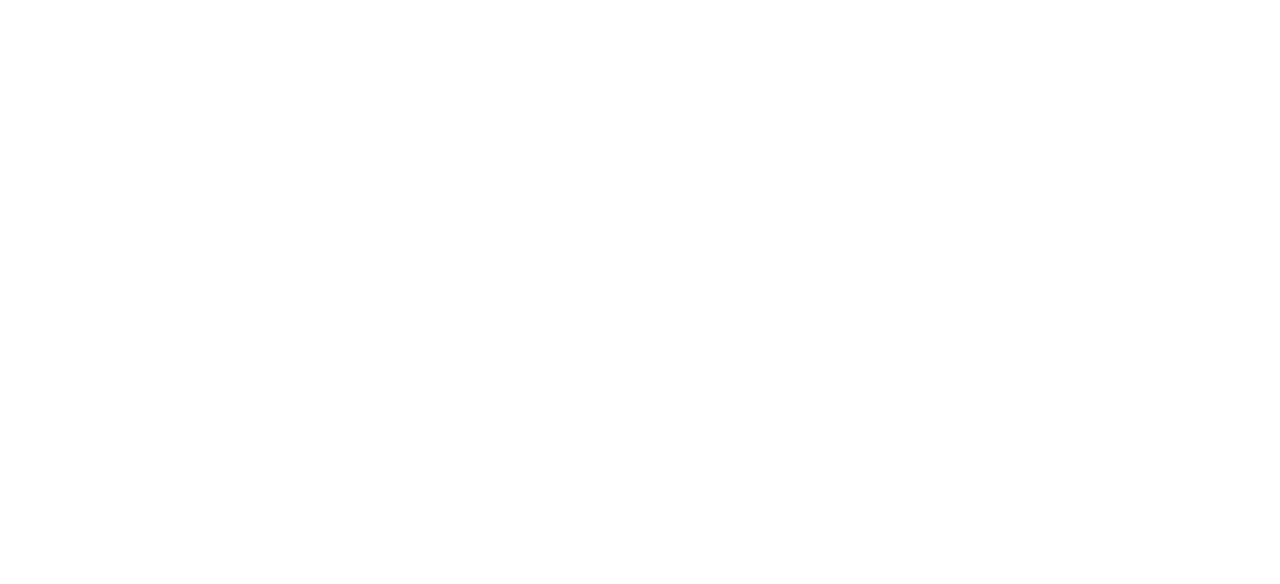
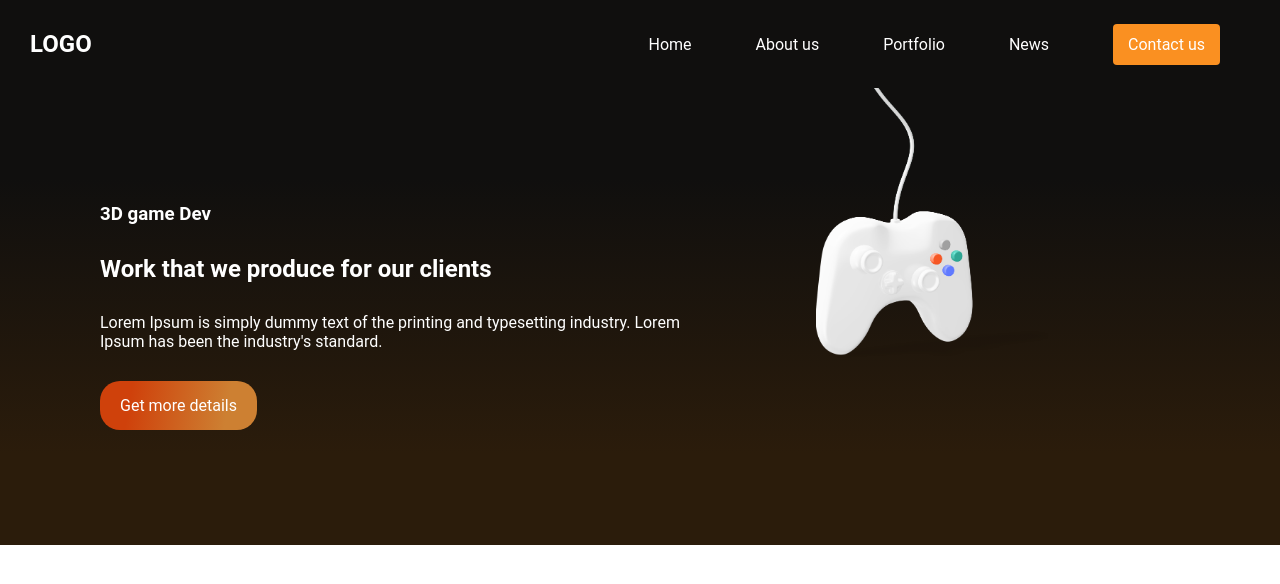
Before and after one commit to sigmapng/DUT-Front-end-gaming-platform, a plain HTML site: page index.html in a window 1280 px wide. Drawn offline with Linux system fonts and the light colour scheme.

Commit message:
finished header

```diff
--- a/css/general.css
+++ b/css/general.css
@@ -1,8 +1,14 @@
 :root {
-  --general-bg: rgb(249, 247, 244);
-  --bg-darker: rgb(244, 241, 234);
-  --word-emphasis-bg: #c1c3a0dc;
-  --selection-color: rgba(97, 111, 85, 0.56);
+  --general-bg: rgb(16, 15, 14);
+  --bg-gradient: linear-gradient(180deg, rgba(16, 15, 14, 1) 20%, rgba(43, 28, 11, 1) 80%);
+  --hover-transition: 0.4s ease-in-out;
+  --main-text-color: #ffff;
+  --main-text-color-hover: #ffffff59;
+  --contacts-btn-color: rgb(250, 144, 33);
+  --contacts-btn-hover: rgba(250, 145, 33, 0.627);
+  --details-btn-color: rgb(207, 65, 11);
+  --details-btn-gradient: linear-gradient(100deg, rgba(207, 65, 11, 1) 20%, rgba(205, 128, 50, 1) 80%);
+  --details-bg-hover: linear-gradient(100deg, rgba(207, 65, 11, 0.6937368697478992) 20%, rgba(205, 128, 50, 0.6993391106442577) 80%);
 }
 
 * {
@@ -16,6 +22,7 @@ html {
 
 .container {
   background-color: var(--general-bg);
+  color: var(--main-text-color);
   width: 100vw;
   max-width: 2000px;
   display: flex;
@@ -30,3 +37,26 @@ html {
 img {
   width: 50%;
 }
+
+header {
+  width: 100%;
+  display: flex;
+  flex-direction: row;
+  align-items: center;
+  justify-content: space-between;
+}
+
+header nav, header h2 {
+  margin: 30px;
+}
+
+a {
+  list-style: none;
+  text-decoration: none;
+  color: var(--main-text-color);
+  transition: var(--hover-transition);
+}
+
+a:hover {
+  color: var(--main-text-color-hover);
+}
--- a/css/index.css
+++ b/css/index.css
@@ -0,0 +1,43 @@
+.nav-links a {
+  margin: 0 30px;
+}
+
+.contact-btn {
+  background-color: var(--contacts-btn-color);
+  padding: 11px 15px;
+  border-radius: 4px;
+}
+
+.contact-btn:hover {
+  background-color: var(--contacts-btn-hover);
+}
+
+.intro-part {
+  width: 100vw;
+  background: var(--bg-gradient);
+  display: flex;
+}
+
+.intro-text {
+  display: flex;
+  flex-direction: column;
+  justify-content: center;
+  align-items: flex-start;
+  margin: 100px;
+}
+
+.intro-text * {
+  margin: 15px 0;
+}
+
+.details-btn {
+  background-color: var(--details-btn-color);
+  background: var(--details-btn-gradient);
+  transition: var(--hover-transition);
+  padding: 15px 20px;
+  border-radius: 20px;
+}
+
+.details-btn:hover {
+  background: var(--details-bg-hover);
+}
--- a/index.html
+++ b/index.html
@@ -6,10 +6,38 @@
   <meta http-equiv="X-UA-Compatible" content="IE=edge">
   <meta name="viewport" content="width=device-width, initial-scale=1.0">
   <title>Gaming Platform</title>
+  <link rel="stylesheet" href="css/general.css">
+  <link rel="stylesheet" href="css/index.css">
 </head>
 
 <body>
-
+  <div class="container">
+    <header>
+      <h2>LOGO</h2>
+      <nav>
+        <ul class="nav-links">
+          <a href="" target="_blank">Home</a>
+          <a href="" target="_blank">About us</a>
+          <a href="" target="_blank">Portfolio</a>
+          <a href="" target="_blank">News</a>
+          <a href="" class="contact-btn" target="_blank">Contact us</a>
+        </ul>
+      </nav>
+    </header>
+    <div class="intro-part">
+      <div class="intro-text">
+        <h3>3D game Dev</h3>
+        <h2>Work that we produce for our clients</h2>
+        <p>Lorem Ipsum is simply dummy text of the printing and typesetting industry. Lorem Ipsum has been the
+          industry's
+          standard.</p>
+        <a href="" class="details-btn" target="_blank">Get more details</a>
+      </div>
+      <div>
+        <img src="img/joy_stick 1.png" alt="White joystick with wire">
+      </div>
+    </div>
+  </div>
 </body>
 
 </html>
```
Also changed, not shown: img/joy_stick 1.png (added).
